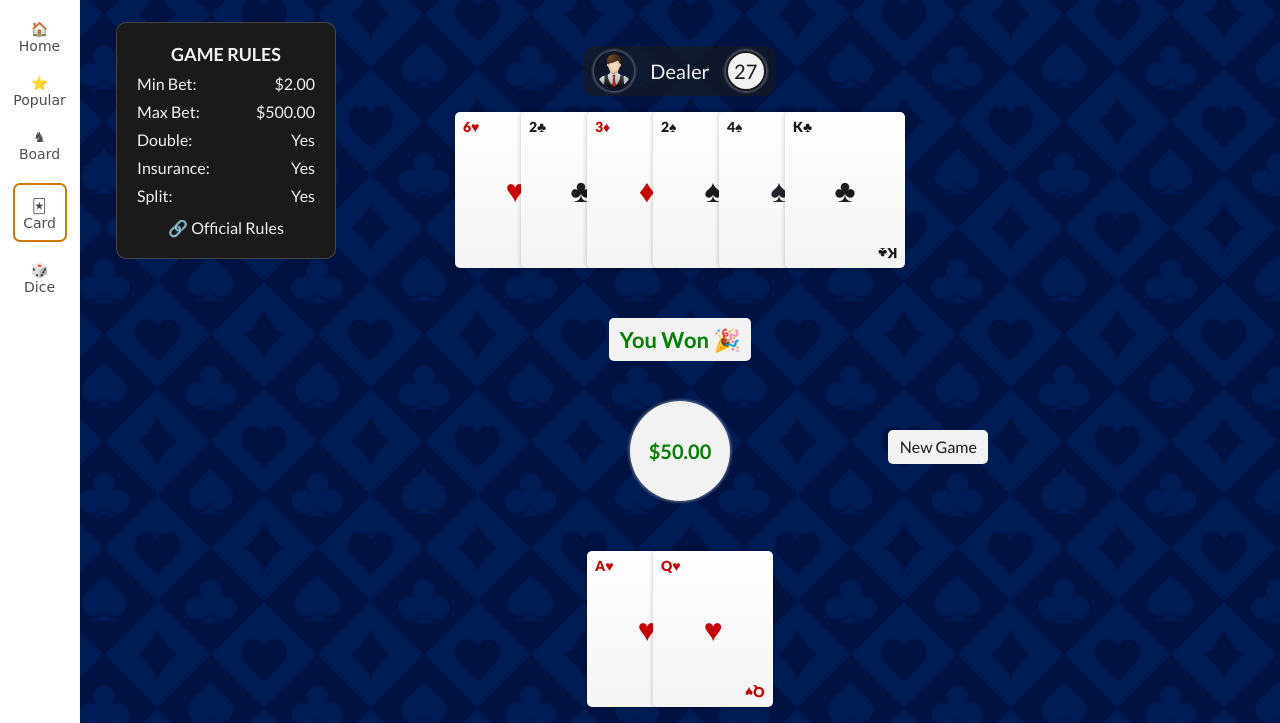
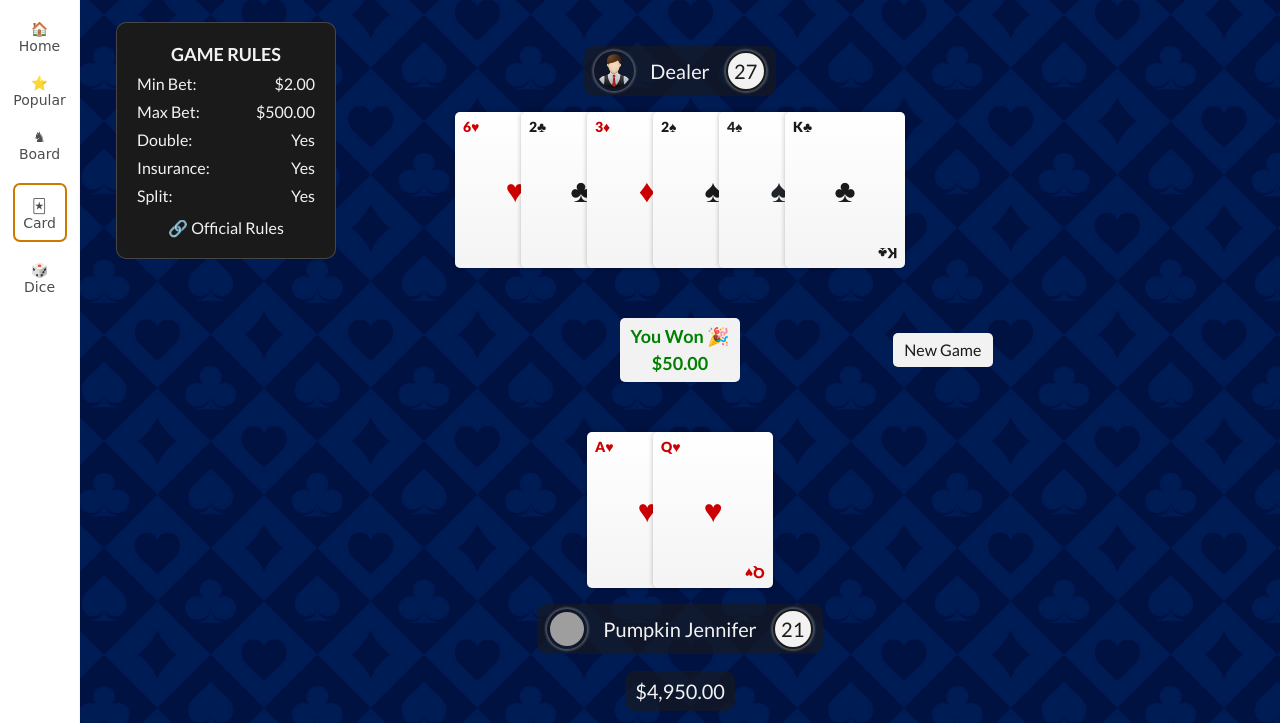
Before and after one commit to jghollis/blackjack-ui, a plain HTML site: page dealt_won.html in a window 1280 px wide. Shown: the part 77-800 px from the top of the page. Drawn offline with nearby package versions, Linux system fonts and the light colour scheme; grey boxes are pictures that could not be loaded; a web font is replaced by a local one.

Commit message:
didn't push dealt_won before

```diff
--- a/dealt_won.html
+++ b/dealt_won.html
@@ -225,10 +225,10 @@
 
                     <!-- CENTER -->
                     <div class="action-col action-col--center">
-                        <div class="place-bet stack align-center">
+                        <div class="place-bet stack align-center" style=" text-align: center;">
                             <span class="bet-white-text" style="color: #008000; font-weight: bold; background-color: #f2f2f2; padding: 5px 10px; border-radius: 5px;
-    font-size: 22px; margin-bottom: 25px;">You Won 🎉</span>
-                            <div class="place-bet__circle" id="bjPlaceBetCircle" title="Place Bet"><span class="bet-amount" style="color: #008000; font-weight: bold;">$50.00</span></div>
+    font-size: 18px;">You Won 🎉 <br> $50.00</span>
+                            <div class="place-bet__circle" id="bjPlaceBetCircle" title="Place Bet" style="display: none;"><span class="bet-amount">$50.00</span></div>
                         </div>
                     </div>
 
@@ -240,7 +240,7 @@
                             <button class="btn btn-primary green" aria-label="Stand">Stand</button>
                             -->
 
-                            <button onclick="window.location.href='new_game.html'"  class="name-bubble new-game stack align-center" aria-label="Deal" style="border: none !important;">
+                            <button onclick="window.location.href='new_game.html'"  class="name-bubble new-game stack align-center" aria-label="Deal" style="border: none !important; margin-top:0px; margin-right:0px;">
                                 <!--<img class="deal-card" src="assets/img/deal-card.png" alt="Deck of Cards - Deal" />-->
                                 <span>New Game</span>
                             </button>
```
